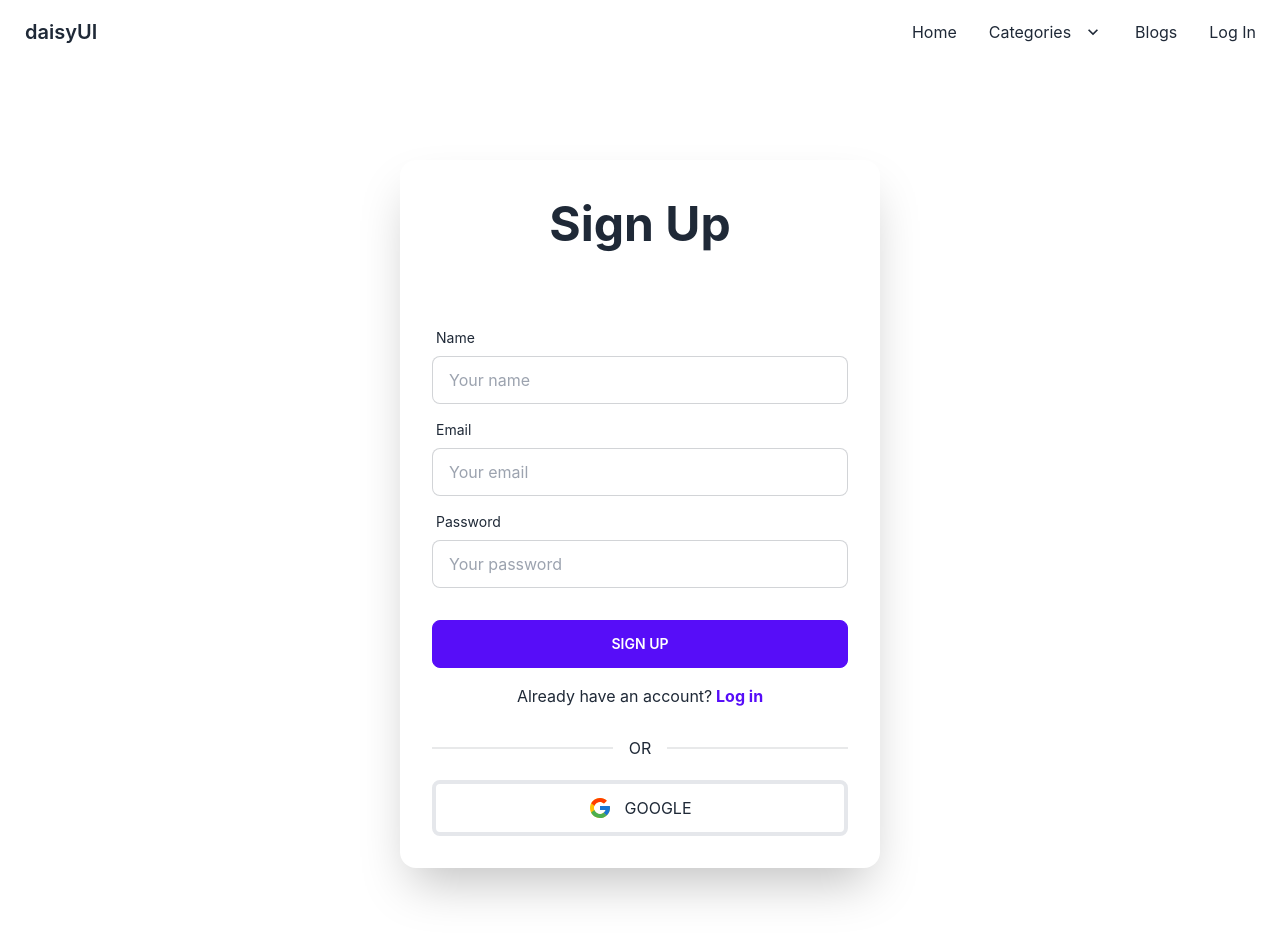
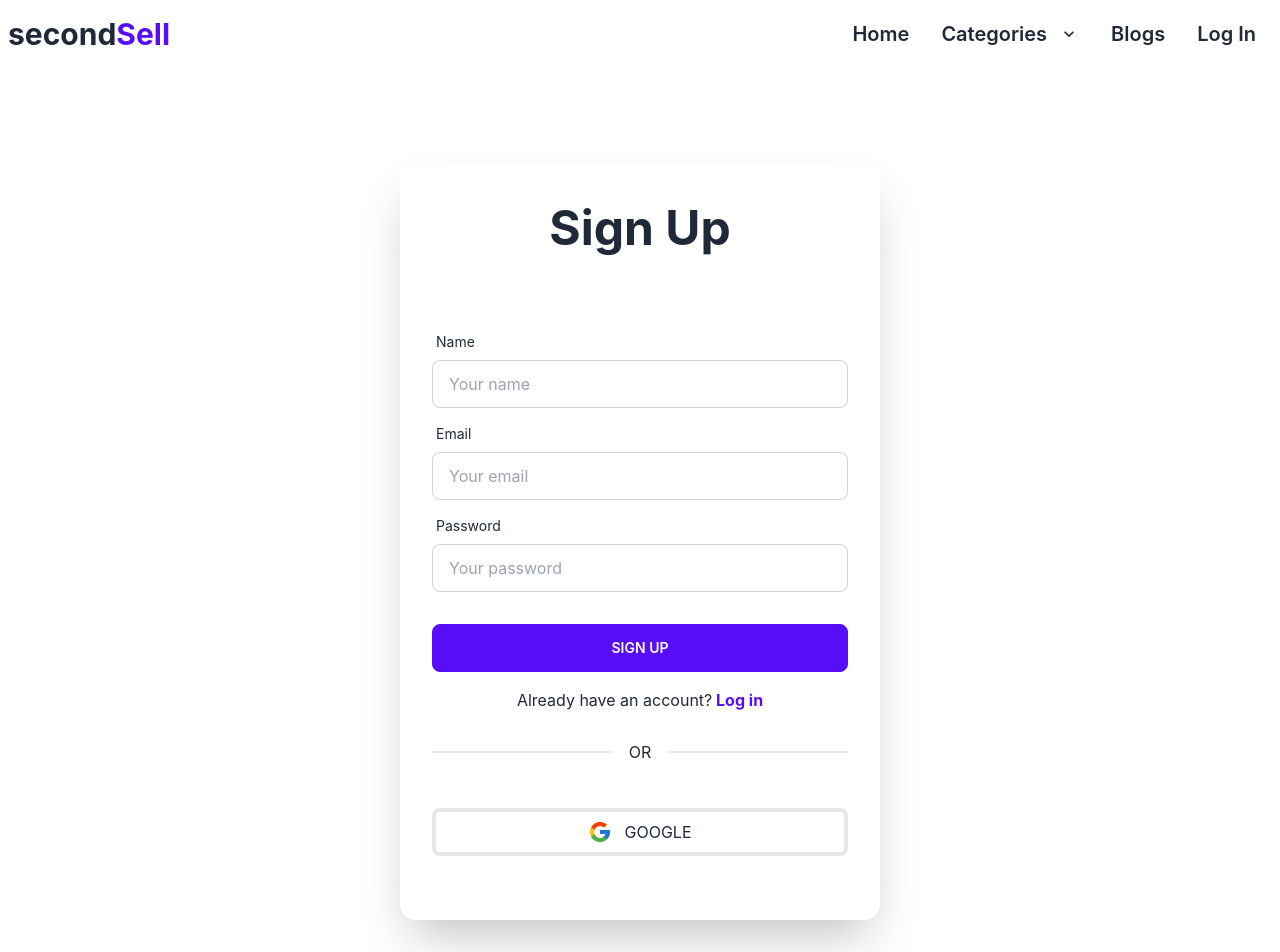
Before and after one commit to Zayed-Fahim/Used-products-resale-market-client-side, a React (Create React App) app: page /signup in a window 1280 px wide. Shown: the top 952 px of the page. Built offline with nearby package versions, Linux system fonts and the light colour scheme; no server answers.

Commit message:
google signin done

```diff
--- a/src/Contexts/AuthProvider/AuthProvider.js
+++ b/src/Contexts/AuthProvider/AuthProvider.js
@@ -2,14 +2,18 @@ import React, { createContext, useEffect, useState } from "react";
 import {
   createUserWithEmailAndPassword,
   getAuth,
+  GoogleAuthProvider,
   onAuthStateChanged,
   signInWithEmailAndPassword,
+  signInWithPopup,
   signOut
 } from "firebase/auth";
 import app from "../../firebase/firebase.config";
 
 export const AuthContext = createContext();
 const auth = getAuth(app);
+const googleProvider = new GoogleAuthProvider();
+
 const AuthProvider = ({ children }) => {
   const [user, setUser] = useState(null);
   const createUser = (email, password) => {
@@ -19,6 +23,9 @@ const AuthProvider = ({ children }) => {
   const signIn = (email, password) => {
     return signInWithEmailAndPassword(auth, email, password);
     };
+    const googleSignIn = () => {
+        return signInWithPopup(auth, googleProvider);
+    }
 
     const logOut = () => {
         return signOut(auth);
@@ -37,6 +44,7 @@ const AuthProvider = ({ children }) => {
     user,
     signIn,
     logOut,
+    googleSignIn,
   };
   return (
     <div>
--- a/src/Pages/Home/Navbar/Navbar.js
+++ b/src/Pages/Home/Navbar/Navbar.js
@@ -19,13 +19,17 @@ const Navbar = () => {
       {user?.email ? (
         <li>
           <button onClick={handleLogOut}>
-            <Link to="/">Log Out</Link>
+            <Link className="text-xl font-semibold" to="/">
+              Log Out
+            </Link>
           </button>
         </li>
       ) : (
         <li>
           <button>
-            <Link to="/login">Log In</Link>
+            <Link className="text-xl font-semibold" to="/login">
+              Log In
+            </Link>
           </button>
         </li>
       )}
@@ -56,10 +60,15 @@ const Navbar = () => {
             className="menu menu-compact dropdown-content mt-3 p-2 shadow bg-base-100 rounded-box w-52"
           >
             <li>
-              <Link to='/'>Home</Link>
+              <Link className="text-xl font-semibold" to="/">
+                Home
+              </Link>
             </li>
             <li tabIndex={0}>
-              <Link to='/categories' className="justify-between">
+              <Link
+                to="/categories"
+                className="justify-between text-xl font-semibold"
+              >
                 Categories
                 <svg
                   className="fill-current"
@@ -73,33 +82,40 @@ const Navbar = () => {
               </Link>
               <ul className="p-2">
                 <li>
-                  <Link>Android</Link>
+                  <Link className="text-xl font-semibold">Android</Link>
                 </li>
                 <li>
-                  <Link>Tablet/ipad</Link>
+                  <Link className="text-xl font-semibold">Tablet/ipad</Link>
                 </li>
                 <li>
-                  <Link>iphone</Link>
+                  <Link className="text-xl font-semibold">iphone</Link>
                 </li>
               </ul>
             </li>
             <li>
-              <Link to='/blogs'>Blogs</Link>
+              <Link className="text-xl font-semibold" to="/blogs">
+                Blogs
+              </Link>
             </li>
             {menuItems}
           </ul>
         </div>
-        <Link to='/' className="btn btn-ghost w-[100px] normal-case text-xl navbar-start">
-          daisyUI
+        <Link
+          to="/"
+          className="w-[8vw] normal-case text-3xl navbar-start font-bold"
+        >
+          second<span className="text-primary">Sell</span>
         </Link>
       </div>
       <div className="navbar-end hidden lg:flex">
         <ul className="menu menu-horizontal p-0">
           <li>
-            <Link to='/'>Home</Link>
+            <Link className="text-xl font-semibold" to="/">
+              Home
+            </Link>
           </li>
           <li tabIndex={0}>
-            <Link>
+            <Link className="text-xl font-semibold">
               Categories
               <svg
                 className="fill-current"
@@ -113,18 +129,20 @@ const Navbar = () => {
             </Link>
             <ul className="p-2">
               <li>
-                <Link>Android</Link>
+                <Link className="text-xl font-semibold">Android</Link>
               </li>
               <li>
-                <Link>Tablet/ipad</Link>
+                <Link className="text-xl font-semibold">Tablet/ipad</Link>
               </li>
               <li>
-                <Link>Iphone</Link>
+                <Link className="text-xl font-semibold">Iphone</Link>
               </li>
             </ul>
           </li>
           <li>
-            <Link to='/blogs'>Blogs</Link>
+            <Link className="text-xl font-semibold" to="/blogs">
+              Blogs
+            </Link>
           </li>
           {menuItems}
         </ul>
--- a/src/Pages/Login/Login.js
+++ b/src/Pages/Login/Login.js
@@ -1,11 +1,12 @@
 import React, { useContext } from "react";
 import { useForm } from "react-hook-form";
-import { Link } from "react-router-dom";
+import { Link, useNavigate } from "react-router-dom";
 import { FcGoogle } from "react-icons/fc";
 import { AuthContext } from "../../Contexts/AuthProvider/AuthProvider";
 
 const Login = () => {
-  const { signIn } = useContext(AuthContext);
+    const { signIn, googleSignIn } = useContext(AuthContext);
+    const navigate = useNavigate();
   const {
     register,
     formState: { errors },
@@ -19,6 +20,14 @@ const Login = () => {
       })
       .catch((error) => console.error(error));
     };
+    const handleGoogleLogin = () => {
+        googleSignIn()
+            .then(result => {
+                const user = result.user;
+                console.log(user);
+                navigate('/')
+        })
+    }
 
   return (
     <div className="hero mt-20">
@@ -82,16 +91,19 @@ const Login = () => {
                 </Link>
               </p>
               <div className="divider">OR</div>
-              <button className="flex justify-center items-center gap-3 border-4 p-3 rounded-lg my-2">
-                <div>
-                  <FcGoogle className="w-6 h-6"></FcGoogle>
-                </div>
-                <div>
-                  <p>GOOGLE</p>
-                </div>
-              </button>
             </div>
           </form>
+          <button
+            onClick={handleGoogleLogin}
+            className="flex justify-center items-center gap-3 border-4 p-3 rounded-lg lg:w-[26rem] w-[19.75rem] h-[3rem] lg:h-[3rem] mx-auto mb-16"
+          >
+            <div>
+              <FcGoogle className="w-6 h-6"></FcGoogle>
+            </div>
+            <div>
+              <p>GOOGLE</p>
+            </div>
+          </button>
         </div>
       </div>
     </div>
--- a/src/Pages/Signup/Signup.js
+++ b/src/Pages/Signup/Signup.js
@@ -1,24 +1,32 @@
 import React, { useContext } from "react";
 import { useForm } from "react-hook-form";
 import { FcGoogle } from "react-icons/fc";
-import { Link } from "react-router-dom";
+import { Link, useNavigate } from "react-router-dom";
 import { AuthContext } from "../../Contexts/AuthProvider/AuthProvider";
 
 const Signup = () => {
-    const {createUser} = useContext(AuthContext)
+    const { createUser, googleSignIn } = useContext(AuthContext);
+    const navigate = useNavigate();
   const {
     register,
     formState: { errors },
     handleSubmit,
   } = useForm();
-    const handleSignUp = (data) =>
+  const handleSignUp = (data) => {
     createUser(data.email, data.password)
-            .then(result => {
+      .then((result) => {
         const user = result.user;
         console.log(user);
       })
-        .catch(error => console.error(error))
-    ;
+      .catch((error) => console.error(error));
+    };
+    const handleGoogleLogin = () => {
+      googleSignIn().then((result) => {
+        const user = result.user;
+        console.log(user);
+        navigate("/");
+      });
+    };
   return (
     <div className="hero mt-20">
       <div className="hero-content flex-col lg:flex-row-reverse">
@@ -99,7 +107,12 @@ const Signup = () => {
                 </Link>
               </p>
               <div className="divider">OR</div>
-              <button className="flex justify-center items-center gap-3 border-4 p-3 rounded-lg">
+            </div>
+          </form>
+          <button
+            onClick={handleGoogleLogin}
+            className="flex justify-center items-center gap-3 border-4 p-3 rounded-lg lg:w-[26rem] w-[19.75rem] h-[3rem] lg:h-[3rem] mx-auto mb-16"
+          >
             <div>
               <FcGoogle className="w-6 h-6"></FcGoogle>
             </div>
@@ -108,8 +121,6 @@ const Signup = () => {
             </div>
           </button>
         </div>
-          </form>
-        </div>
       </div>
     </div>
   );
```
Lines whose indentation alone changed are shown as unchanged.
